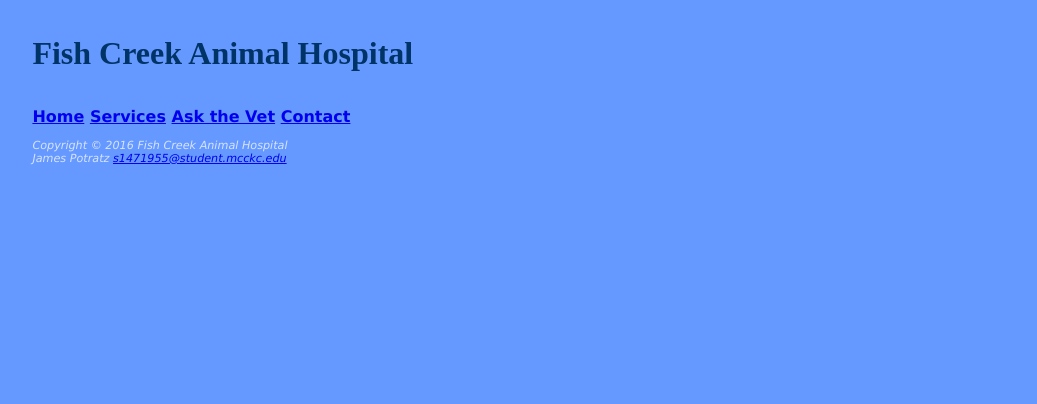
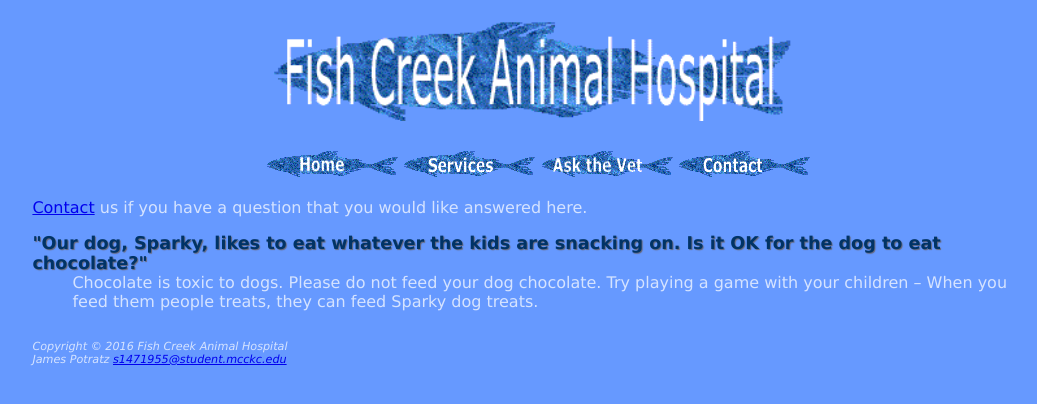
Before and after one commit to Jpotratz/fishcreek, a plain HTML site: page askvet.html in a window 1280 px wide. Shown: the whole page, without its empty margins (102-1139 px from the left). Drawn offline with Linux system fonts and the light colour scheme.

Commit message:
Chapter 4
Chapter 4 assignment

```diff
--- a/askvet.html
+++ b/askvet.html
@@ -1,20 +1,27 @@
 <!DOCTYPE html>
 <html lang="en">
-<head> <link rel="stylesheet" href="fishcreek.css">
-  <title> Fish Creek Animal Hospital </title>
+<head><link rel="stylesheet" href="fishcreek.css">
+  <title> Fish Creek Animal Hospital Ask the Vet </title>
   <meta charset="utf-8">
 </head>
 <body>
   <div id="wrapper">
-  <header><h1> Fish Creek Animal Hospital </h1></header>
-  <nav> <a href="index.html">Home</a>
-    <a href="services.html">Services</a>
-    <a href="askvet.html">Ask the Vet</a>
-    <a href="contact.html">Contact</a>
+  <header><h1><img src="fishcreeklogo.gif" alt="Fish Creek Animal Hospital" height="100" weight="100"></h1></header>
+  <nav> <a href="index.html"><img src="home.gif" alt="Home" height="100%" weight="100%"></a>
+    <a href="services.html"><img src="Services.gif" alt="Services" height="100%" weight="100%"></a>
+    <a href="askvet.html"><img src="askthevet.gif" alt="Ask the Vet" height="100%" weight="100%"></a>
+    <a href="contact.html"><img src="contact.gif" alt="contact" height="100%" weight="100%"></a>
   </nav>
+   <main>
+    <p><a href="contact.html">Contact</a> us if you have a question that you would like answered here.</p>
+    <dl>
+    <dt class="category">"Our dog, Sparky, likes to eat whatever the kids are snacking on. Is it OK for the dog to eat chocolate?"</dt>
+    <dd> Chocolate is toxic to dogs. Please do not feed your dog chocolate. Try playing a game with your children &ndash; When you feed them people treats, they can feed Sparky dog treats. </dd>
+  </dl>
+   </main>
    <footer>
      <br>
-    Copyright © 2016 Fish Creek Animal Hospital
+     Copyright © 2016 Fish Creek Animal Hospital
      <br>James Potratz <a href="mailto:s1471955@student.mcckc.edu">s1471955@student.mcckc.edu</a></div>
 </body>
 </html>
--- a/fishcreek.css
+++ b/fishcreek.css
@@ -1,21 +1,35 @@
-body {background-color: #6699FF;
+body
+ {background-color: #6699FF;
   font-family: Verdana;
   color: #D5E3FF}
-header {background-color: #6699FF;
+header
+ {background-color: #6699FF;
   font-family: serif;
   color: #003366}
-h1 {line-height: 200%;}
-nav {font-weight: bold;}
+h1
+ {text-align: center;}
+nav
+ {font-weight: bold;
+ text-align: center;}
+footer
+ {font-size: 0.7em;
+  font-style: italic;}
+img
+  {border-style: : none;}
+footer nav{
+  text-align: left;
+}
+#wrapper {
+  width: 80%;
+  margin-right: auto;
+  margin-left: auto;
+  min-width: 700px;
+  max-width: 1024px;
+}
 .category {
   font-weight: bold;
   background-color: #6699FF;
   color: #003366;
-  font-size: 1.1em
+  font-size: 1.1em;
+  text-shadow: 1px 1px 1px #667;
 }
-footer {font-size: 0.7em;
-  font-style: italic;}
-#wrapper {
-  width: 80%;
-  margin-right: auto;
-  margin-left: auto;
-}
```
Also changed, not shown: contact.html (+10 -8 lines), index.html (+10 -5 lines), services.html (+7 -6 lines), askthevet.gif (added), contact.gif (added), fishcreeklogo.gif (added), home.gif (added), services.gif (added).
